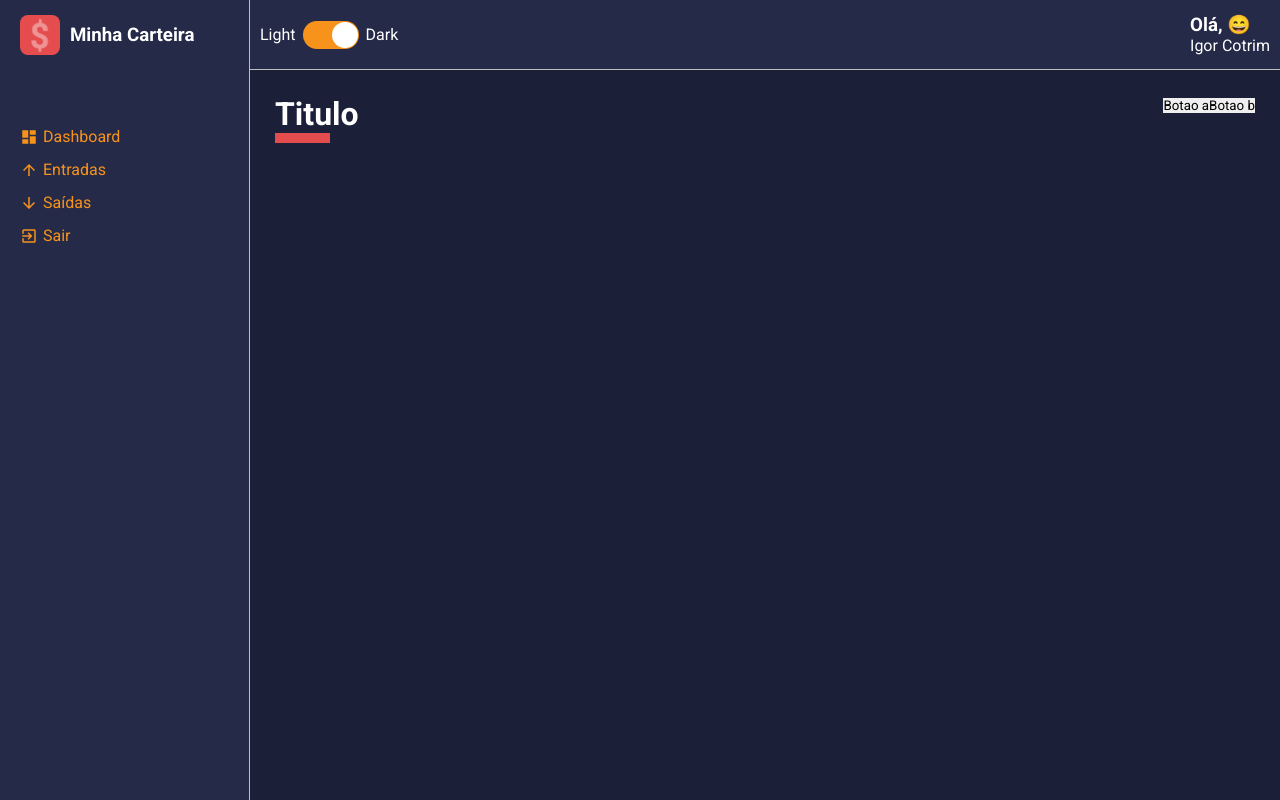
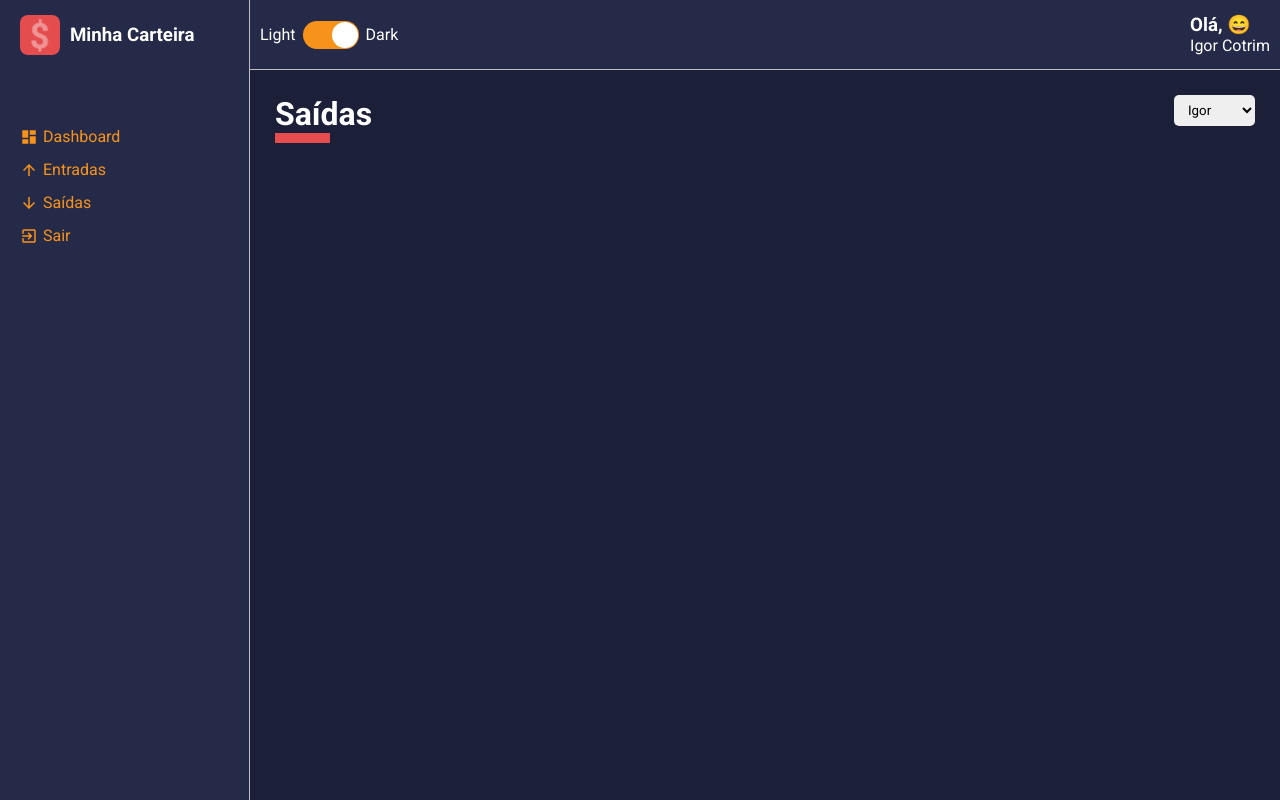
Before and after one commit to igor-cotrim/minha-carteira, a React (Create React App) app: page / in a window 1280 px wide. Built offline with nearby package versions, Linux system fonts and the light colour scheme.

Commit message:
create component select and dinamic content header

```diff
--- a/src/App.tsx
+++ b/src/App.tsx
@@ -1,6 +1,6 @@
 import { ThemeProvider } from 'styled-components'
 import Layout from './components/layout'
-import Dashboard from './pages/dashboard'
+import List from './pages/list'
 
 import { GlobalStyle } from './styles/global'
 import dark from './styles/themes/dark'
@@ -10,7 +10,7 @@ const App = () => {
     <ThemeProvider theme={dark}>
       <GlobalStyle />
       <Layout>
-        <Dashboard />
+        <List />
       </Layout>
     </ThemeProvider>
   )
--- a/src/components/content-header/index.tsx
+++ b/src/components/content-header/index.tsx
@@ -1,14 +1,19 @@
 import * as S from "./styles"
 
-const ContentHeader = () => {
+type ContentHeaderProps = {
+  title: string
+  lineColor: string
+  children: React.ReactNode
+}
+
+const ContentHeader = ({ title, lineColor, children }: ContentHeaderProps) => {
   return (
     <S.Container>
-      <S.TitleContainer>
-        <h1>Titulo</h1>
+      <S.TitleContainer lineColor={lineColor}>
+        <h1>{title}</h1>
       </S.TitleContainer>
       <S.Controllers>
-        <button type="button">Botao a</button>
-        <button type="button">Botao b</button>
+        {children}
       </S.Controllers>
     </S.Container>
   )
--- a/src/components/content-header/styles.ts
+++ b/src/components/content-header/styles.ts
@@ -1,4 +1,8 @@
 import styled, { css } from 'styled-components';
+
+type TitleContainerProps = {
+  lineColor: string
+}
 
 export const Container = styled.div`
   width: 100%;
@@ -7,8 +11,8 @@ export const Container = styled.div`
   margin-bottom: 25px;
 `;
 
-export const TitleContainer = styled.div`
-  ${({ theme }) => css`
+export const TitleContainer = styled.div<TitleContainerProps>`
+  ${({ theme, lineColor }) => css`
 
     > h1 {
       color: ${theme.colors.white};
@@ -17,11 +21,12 @@ export const TitleContainer = styled.div`
         content: '';
         display: block;
         width: 55px;
-        border-bottom: 10px solid ${theme.colors.warning};
+        border-bottom: 10px solid ${lineColor};
       }
     }
   `}
 `;
 
 export const Controllers = styled.div`
+  display: flex;
 `;
--- /dev/null
+++ b/src/components/select-input/index.tsx
@@ -0,0 +1,22 @@
+import * as S from "./styles"
+
+type SelectInputProps = {
+  options: {
+    value: string | number
+    label: string | number
+  }[],
+}
+
+const SelectInput = ({ options }: SelectInputProps) => {
+  return (
+    <S.Container>
+      <select>
+        {options.map((option) => (
+          <option value={option.value}>{option.label}</option>
+        ))}
+      </select>
+    </S.Container>
+  )
+}
+
+export default SelectInput
--- /dev/null
+++ b/src/components/select-input/styles.ts
@@ -0,0 +1,10 @@
+import styled from 'styled-components';
+
+export const Container = styled.div`
+  > select {
+    padding: 7px 10px;
+    border-radius: 5px;
+
+    margin-left: 7px;
+  }
+`;
--- a/src/pages/dashboard/index.tsx
+++ b/src/pages/dashboard/index.tsx
@@ -1,11 +1,20 @@
 import ContentHeader from "../../components/content-header"
+import SelectInput from "../../components/select-input"
+
 import * as S from "./styled"
 
+const Dashboard = () => {
+  const options = [
+    { value: 'Igor', label: 'Igor' },
+    { value: 'Thiago', label: 'Thiago' },
+    { value: 'Felipe', label: 'Felipe' },
+  ]
 
-const Dashboard = () => {
   return (
     <S.Container>
-      <ContentHeader />
+      <ContentHeader title="Dashboard" lineColor="#f7931b">
+        <SelectInput options={options} />
+      </ContentHeader>
     </S.Container>
   )
 }
--- a/src/pages/list/index.tsx
+++ b/src/pages/list/index.tsx
@@ -1,6 +1,21 @@
+import ContentHeader from "../../components/content-header"
+import SelectInput from "../../components/select-input"
+
+import * as S from "./styled"
+
 const List = () => {
+  const options = [
+    { value: 'Igor', label: 'Igor' },
+    { value: 'Thiago', label: 'Thiago' },
+    { value: 'Felipe', label: 'Felipe' },
+  ]
+
   return (
-    <div>List</div>
+    <S.Container>
+      <ContentHeader title="Saídas" lineColor="#e44c4e">
+        <SelectInput options={options} />
+      </ContentHeader>
+    </S.Container>
   )
 }
 
--- /dev/null
+++ b/src/pages/list/styled.ts
@@ -0,0 +1,5 @@
+import styled from 'styled-components';
+
+export const Container = styled.div`
+
+`;
```
